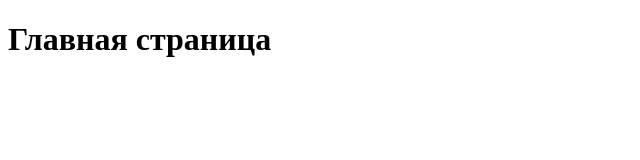
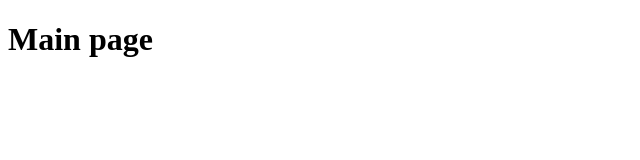
Before and after one commit to Sergey12345678/gittest, a plain HTML site: page index.html in a window 1280 px wide. Shown: the whole page, without its empty margins (0-640 px from the left). Drawn offline with Linux system fonts and the light colour scheme.

Commit message:
feat: changed to main page

```diff
--- a/index.html
+++ b/index.html
@@ -6,6 +6,6 @@
     <title>Главная страница</title>
 </head>
 <body>
-    <h1>Главная страница</h1>
+    <h1>Main page</h1>
 </body>
 </html>
```
